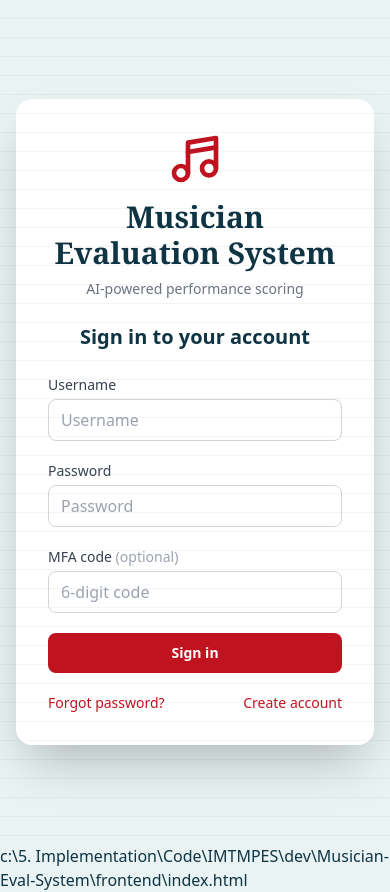
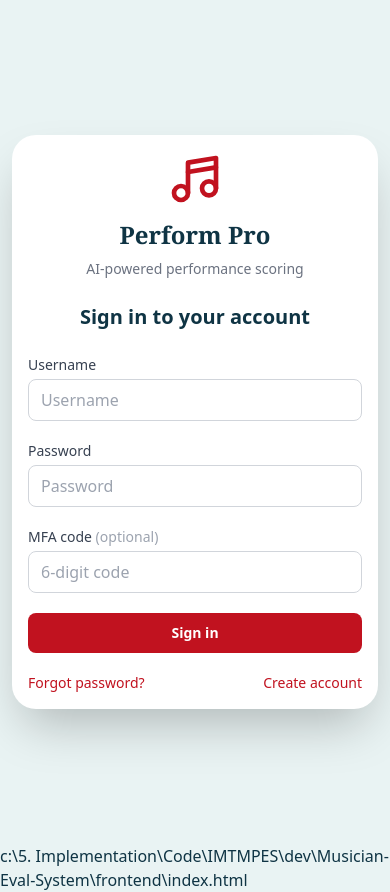
Before and after one commit to MazeTech89/Musician-Eval-System, a React (Vite) app in the folder frontend/: page /login in a window 390 px wide. Built offline with nearby package versions, Linux system fonts and the light colour scheme; no server answers.

Commit message:
Make the UI mobile-friendly and rename app to Perform Pro
Improve responsive layouts, header behavior, and branding for mobile and desktop experiences.

```diff
--- a/frontend/index.html
+++ b/frontend/index.html
@@ -3,8 +3,9 @@
   <head>
     <meta charset="UTF-8" />
     <link rel="icon" type="image/svg+xml" href="/vite.svg" />
-    <meta name="viewport" content="width=device-width, initial-scale=1.0" />
-    <title>Musician Evaluation System</title>
+    <meta name="viewport" content="width=device-width, initial-scale=1.0, viewport-fit=cover" />
+    <meta name="description" content="Perform Pro helps musicians and administrators manage tasks, submissions, and AI scoring on mobile and desktop." />
+    <title>Perform Pro</title>
   </head>
   <body>
     <div id="root"></div>
--- a/frontend/src/pages/Assignments.tsx
+++ b/frontend/src/pages/Assignments.tsx
@@ -239,14 +239,14 @@ const Assignments: React.FC = () => {
   return (
     <div className="min-h-screen staff-bg" style={{ backgroundColor: "var(--bg-page)" }}>
       <AppHeader
-        title="Musician Evaluation System"
+        title="Perform Pro"
         subtitle={isMusician ? "Active Tasks" : "Tasks Overview"}
       />
 
-      <main className="max-w-7xl mx-auto py-8 px-4 sm:px-6 lg:px-8">
+      <main className="mx-auto max-w-7xl px-3 py-6 sm:px-6 sm:py-8 lg:px-8">
         <div className="space-y-6">
           {/* Active assignments */}
-          <section className="bg-white rounded-2xl shadow-md p-6">
+          <section className="rounded-2xl bg-white p-4 shadow-md sm:p-6">
             <div className="mb-4 flex items-center gap-2">
               <Music2 className="h-5 w-5 text-amber-600" aria-hidden="true" />
               <h2 className="text-xl font-bold" style={{ color: "var(--color-primary)" }}>
--- a/frontend/src/pages/Dashboard.tsx
+++ b/frontend/src/pages/Dashboard.tsx
@@ -52,23 +52,23 @@ const journeyByRole: Record<string, JourneyPlan> = {
 const Dashboard: React.FC = () => {
   const { user } = useAuth();
   const journey = journeyByRole[user?.role || ""] || {
-    intro: "Welcome to the Musician Evaluation System.",
+    intro: "Welcome to Perform Pro.",
     actions: [],
   };
   const [primary, ...secondary] = journey.actions;
 
   return (
     <div className="min-h-screen staff-bg" style={{ backgroundColor: 'var(--bg-page)' }}>
-      <AppHeader title="Musician Evaluation System" subtitle={`Welcome back, ${user?.first_name || user?.username}!`} />
+      <AppHeader title="Perform Pro" subtitle={`Welcome back, ${user?.first_name || user?.username}!`} />
 
-      <main className="max-w-7xl mx-auto py-8 px-4 sm:px-6 lg:px-8 relative">
-        <div className="perform-pro-hero rounded-2xl p-8 mb-8 text-white">
-          <Music4 className="absolute right-8 top-6 h-12 w-12 opacity-20" aria-hidden="true" />
+      <main className="relative mx-auto max-w-7xl px-3 py-6 sm:px-6 sm:py-8 lg:px-8">
+        <div className="perform-pro-hero mb-8 rounded-2xl p-5 text-white sm:p-8">
+          <Music4 className="absolute right-6 top-6 h-10 w-10 opacity-20 sm:right-8 sm:h-12 sm:w-12" aria-hidden="true" />
           <div className="flex items-center gap-3">
             <LayoutDashboard className="h-8 w-8 text-rose-100" aria-hidden="true" />
-            <h2 className="text-3xl font-bold font-display">Dashboard</h2>
+            <h2 className="text-2xl font-bold font-display sm:text-3xl">Dashboard</h2>
           </div>
-          <p className="max-w-xl text-cyan-100">{journey.intro}</p>
+          <p className="mt-2 max-w-xl text-sm text-cyan-100 sm:text-base">{journey.intro}</p>
         </div>
 
         {primary ? (
@@ -78,15 +78,15 @@ const Dashboard: React.FC = () => {
             </p>
             <Link
               to={primary.to}
-              className="music-card flex items-start gap-5 bg-white rounded-2xl p-6 shadow-md border-l-4"
+              className="music-card flex flex-col items-start gap-4 rounded-2xl border-l-4 bg-white p-5 shadow-md sm:flex-row sm:gap-5 sm:p-6"
               style={{ borderLeftColor: "var(--color-accent)" }}
             >
-              <primary.Icon className="mt-1 h-10 w-10" style={{ color: "var(--color-accent)" }} aria-hidden="true" />
+              <primary.Icon className="mt-1 h-10 w-10 shrink-0" style={{ color: "var(--color-accent)" }} aria-hidden="true" />
               <div>
-                <h3 className="text-xl font-bold mb-1" style={{ color: "var(--color-primary)" }}>
+                <h3 className="mb-1 text-xl font-bold" style={{ color: "var(--color-primary)" }}>
                   {primary.title}
                 </h3>
-                <p className="text-gray-500 mb-3">{primary.description}</p>
+                <p className="mb-3 text-sm text-gray-500 sm:text-base">{primary.description}</p>
                 <span
                   className="inline-block rounded-full px-4 py-1.5 text-sm font-semibold text-white"
                   style={{ backgroundColor: "var(--color-accent)" }}
--- a/frontend/src/pages/Login.tsx
+++ b/frontend/src/pages/Login.tsx
@@ -47,35 +47,34 @@ const Login: React.FC = () => {
 
   return (
     <div
-      className="min-h-screen flex items-center justify-center staff-bg py-12 px-4 sm:px-6 lg:px-8"
-      style={{ backgroundColor: "var(--bg-page)" }}
+      className="flex min-h-screen items-center justify-center bg-[var(--bg-page)] px-3 py-6 sm:px-6 lg:px-8"
     >
-      <div className="max-w-5xl w-full rounded-2xl overflow-hidden shadow-2xl bg-white md:grid md:grid-cols-2">
-        <div className="hidden md:flex flex-col justify-between p-8 text-white relative" style={{ background: "var(--hero-gradient)" }}>
+      <div className="w-full max-w-5xl overflow-hidden rounded-3xl bg-white shadow-2xl md:grid md:grid-cols-[1.05fr_0.95fr]">
+        <div className="hidden flex-col justify-between p-8 text-white relative md:flex" style={{ background: "var(--hero-gradient)" }}>
           <div className="absolute top-0 right-8 h-16 w-10" style={{ backgroundColor: "var(--color-accent)" }} />
           <div>
-            <Music4 className="h-12 w-12 text-rose-100 mb-4" aria-hidden="true" />
+            <Music4 className="mb-4 h-12 w-12 text-rose-100" aria-hidden="true" />
             <h1 className="text-4xl font-bold font-display">Perform Pro</h1>
-            <p className="mt-3 text-cyan-100 text-sm">
-              Intelligent Musician Task Management and AI-driven Performance Evaluation.
+            <p className="mt-3 text-sm text-cyan-100">
+              Intelligent musician task management with AI-driven performance evaluation.
             </p>
           </div>
           <p className="text-xs text-cyan-100/90">Secure role-based access for musicians and administrators.</p>
         </div>
 
-        <div className="p-8">
+        <div className="p-4 sm:p-6 md:p-8">
           {/* Brand header */}
-          <div className="text-center mb-6">
+          <div className="mb-6 text-center">
             <div className="mb-3 flex justify-center md:hidden">
               <Music4 className="h-14 w-14" style={{ color: "var(--color-accent)" }} aria-hidden="true" />
             </div>
-            <h1 className="text-3xl font-bold font-display" style={{ color: "var(--color-primary)" }}>
-              Musician Evaluation System
+            <h1 className="text-2xl font-bold font-display sm:text-3xl" style={{ color: "var(--color-primary)" }}>
+              Perform Pro
             </h1>
             <p className="mt-2 text-sm text-gray-500">AI-powered performance scoring</p>
           </div>
 
-          <h2 className="text-xl font-semibold mb-6 text-center" style={{ color: "var(--color-primary)" }}>
+          <h2 className="mb-6 text-center text-xl font-semibold" style={{ color: "var(--color-primary)" }}>
             Sign in to your account
           </h2>
           <form className="space-y-5" onSubmit={handleSubmit}>
--- a/frontend/src/pages/MusicianResults.tsx
+++ b/frontend/src/pages/MusicianResults.tsx
@@ -184,9 +184,9 @@ const MusicianResults: React.FC = () => {
 
   return (
     <div className="min-h-screen staff-bg" style={{ backgroundColor: "var(--bg-page)" }}>
-      <AppHeader title="Musician Evaluation System" subtitle="Musician Results" />
+      <AppHeader title="Perform Pro" subtitle="Musician Results" />
 
-      <main className="max-w-7xl mx-auto py-8 px-4 sm:px-6 lg:px-8">
+      <main className="mx-auto max-w-7xl px-3 py-6 sm:px-6 sm:py-8 lg:px-8">
         {/* Hero */}
         <div className="perform-pro-hero rounded-2xl p-8 mb-8 text-white">
           <BarChart3 className="absolute right-24 top-6 h-12 w-12 opacity-20" aria-hidden="true" />
@@ -237,7 +237,7 @@ const MusicianResults: React.FC = () => {
                 </p>
               </div>
             ) : (
-              <div className="bg-white rounded-2xl shadow-md overflow-hidden">
+             <div className="overflow-x-auto rounded-2xl bg-white shadow-md">
                 <table className="min-w-full divide-y divide-gray-100">
                   <thead>
                     <tr style={{ backgroundColor: "var(--color-primary)" }}>
@@ -316,7 +316,8 @@ const MusicianResults: React.FC = () => {
                               <p className="text-xs font-bold uppercase tracking-widest mb-3" style={{ color: "var(--color-primary)" }}>
                                 Submission history for {row.musician.first_name ?? row.musician.username}
                               </p>
-                              <table className="w-full text-sm divide-y divide-amber-200">
+                             <div className="overflow-x-auto">
+                               <table className="w-full min-w-[560px] text-sm divide-y divide-amber-200">
                                  <thead>
                                    <tr className="text-left text-xs font-semibold text-gray-500">
                                      <th className="pb-2 pr-6">Performance</th>
@@ -373,6 +374,7 @@ const MusicianResults: React.FC = () => {
                                    ))}
                                  </tbody>
                                </table>
+                             </div>
                            </td>
                          </tr>
                        )}
--- a/frontend/src/pages/ReferenceUpload.tsx
+++ b/frontend/src/pages/ReferenceUpload.tsx
@@ -208,7 +208,7 @@ const ReferenceUpload: React.FC = () => {
 
   return (
     <div className="min-h-screen staff-bg" style={{ backgroundColor: "var(--bg-page)" }}>
-      <AppHeader title="Musician Evaluation System" subtitle="Reference Upload" />
+      <AppHeader title="Perform Pro" subtitle="Reference Upload" />
 
       <main className="max-w-5xl mx-auto py-8 px-4 sm:px-6 lg:px-8 space-y-8">
         {/* Hero */}
--- a/frontend/src/pages/TaskRecommendations.tsx
+++ b/frontend/src/pages/TaskRecommendations.tsx
@@ -43,9 +43,9 @@ const TaskRecommendations: React.FC = () => {
 
   return (
     <div className="min-h-screen staff-bg" style={{ backgroundColor: "var(--bg-page)" }}>
-      <AppHeader title="Musician Evaluation System" subtitle="Task Rankings" />
+      <AppHeader title="Perform Pro" subtitle="Task Rankings" />
 
-      <main className="max-w-7xl mx-auto py-8 px-4 sm:px-6 lg:px-8">
+      <main className="mx-auto max-w-7xl px-3 py-6 sm:px-6 sm:py-8 lg:px-8">
         {/* Page header */}
         <div className="perform-pro-hero rounded-2xl p-8 mb-8 text-white">
           <Trophy className="absolute right-24 top-6 h-12 w-12 opacity-20" aria-hidden="true" />
@@ -83,7 +83,7 @@ const TaskRecommendations: React.FC = () => {
         )}
 
         {!loading && recommendations.length > 0 && (
-          <div className="overflow-hidden rounded-2xl shadow-md bg-white">
+          <div className="overflow-x-auto rounded-2xl bg-white shadow-md">
             <table className="min-w-full divide-y divide-gray-100">
               <thead>
                 <tr style={{ backgroundColor: "var(--color-primary)" }}>
```
Also changed, not shown: frontend/src/components/AppHeader.tsx (+13 -13 lines). Lines whose indentation alone changed are shown as unchanged.
